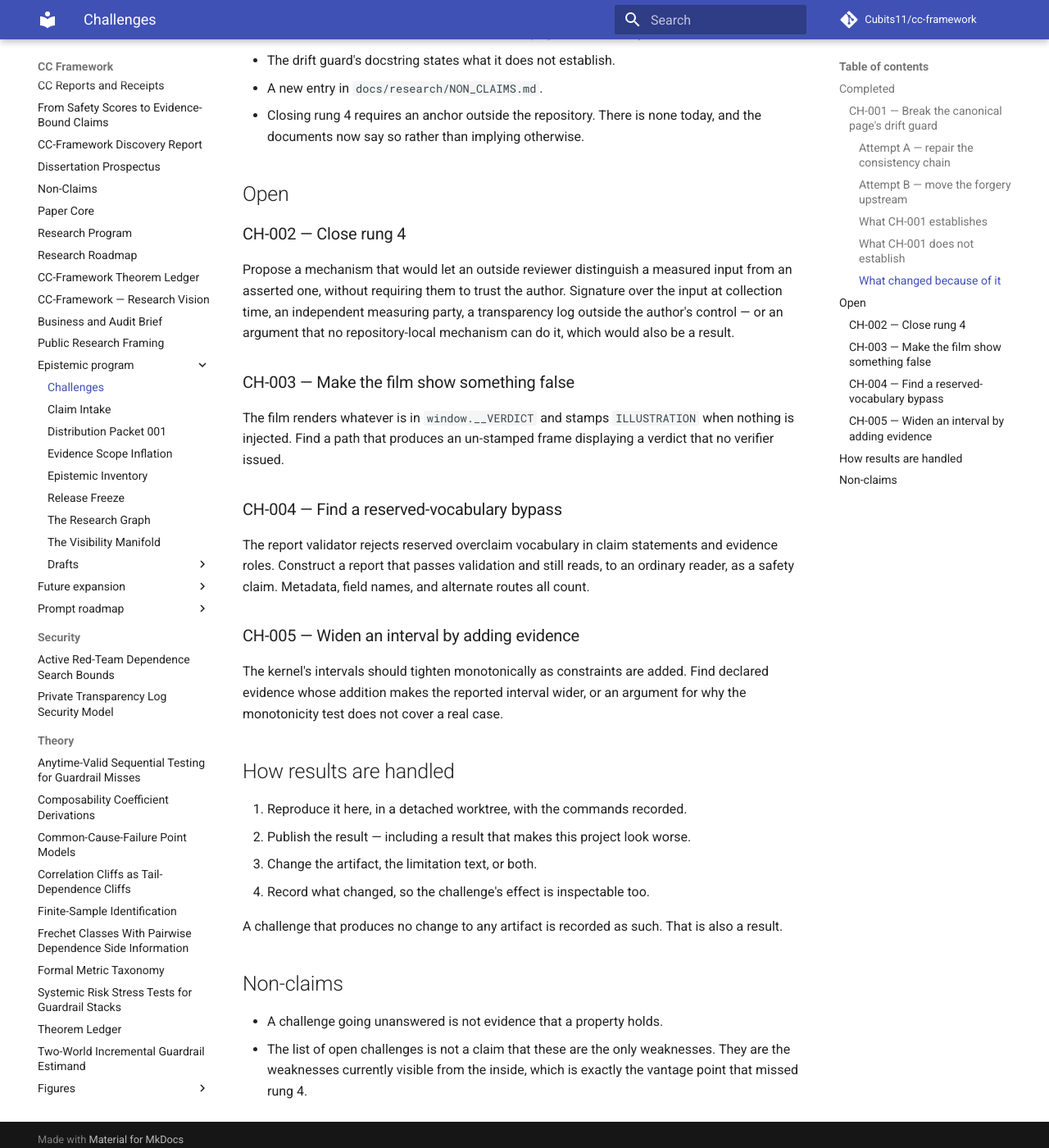
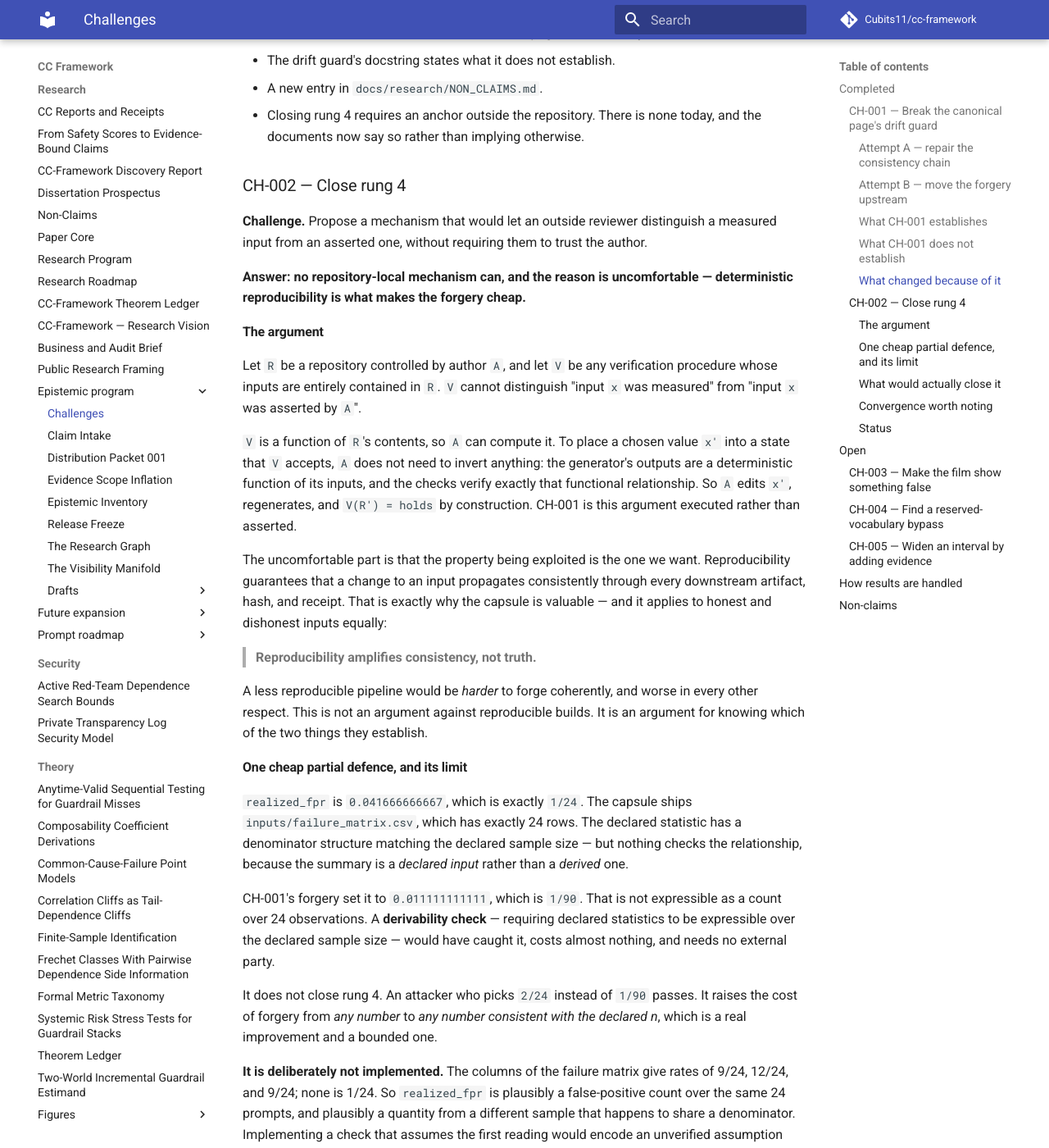
Before and after one commit to Cubits11/cc-framework, an MkDocs documentation site: the page built from docs/research/epistemic-program/challenges.md, in a window 1280 px wide and 1400 px high, scrolled down 1946 px. Shown: the whole window at 82% size. Built offline with MkDocs 1.6.1 and Material for MkDocs 9.7.7, drawn with Linux system fonts in a browser that asks for light colours; comment, search, counter and statistics services are not loaded; some of the changed text lies outside the part shown.

Commit message:
docs(research): answer CH-002 — reproducibility amplifies consistency, not truth
CH-002 asked whether an outside reviewer can distinguish a measured input from
an asserted one without trusting the author. The answer is no, for a reason
worth stating plainly: any repository-local check is a function of repository
contents, and deterministic regeneration lets the author construct a state the
check accepts by editing an input and rebuilding. No inversion required. CH-001
is that argument executed.

The uncomfortable part is that the exploited property is the one we want.
Reproducibility guarantees a change propagates consistently through every
artifact, hash, and receipt - for honest and dishonest inputs alike.

Also records a cheap partial defence and why it is deliberately not implemented.
realized_fpr is exactly 1/24 and the shipped failure matrix has exactly 24 rows,
so a derivability check would have caught CH-001's 1/90 forgery. But no column
of that matrix has rate 1/24, so what the field denotes is not established.
Implementing the check would encode an unverified assumption about its meaning -
the same error class this program is about, committed while defending against
it. Establish the denotation first.

Names the three anchors that would actually close it, ranked by cost, and
records that none is implemented.

```diff
--- a/docs/research/epistemic-program/challenges.md
+++ b/docs/research/epistemic-program/challenges.md
@@ -77,15 +77,95 @@
 - Closing rung 4 requires an anchor outside the repository. There is none today,
   and the documents now say so rather than implying otherwise.
 
-## Open
-
 ### CH-002 — Close rung 4
 
-Propose a mechanism that would let an outside reviewer distinguish a measured
-input from an asserted one, without requiring them to trust the author. Signature
-over the input at collection time, an independent measuring party, a
-transparency log outside the author's control — or an argument that no
-repository-local mechanism can do it, which would also be a result.
+**Challenge.** Propose a mechanism that would let an outside reviewer
+distinguish a measured input from an asserted one, without requiring them to
+trust the author.
+
+**Answer: no repository-local mechanism can, and the reason is uncomfortable —
+deterministic reproducibility is what makes the forgery cheap.**
+
+#### The argument
+
+Let `R` be a repository controlled by author `A`, and let `V` be any
+verification procedure whose inputs are entirely contained in `R`. `V` cannot
+distinguish "input `x` was measured" from "input `x` was asserted by `A`".
+
+`V` is a function of `R`'s contents, so `A` can compute it. To place a chosen
+value `x'` into a state that `V` accepts, `A` does not need to invert anything:
+the generator's outputs are a deterministic function of its inputs, and the
+checks verify exactly that functional relationship. So `A` edits `x'`,
+regenerates, and `V(R') = holds` by construction. CH-001 is this argument
+executed rather than asserted.
+
+The uncomfortable part is that the property being exploited is the one we want.
+Reproducibility guarantees that a change to an input propagates consistently
+through every downstream artifact, hash, and receipt. That is exactly why the
+capsule is valuable — and it applies to honest and dishonest inputs equally:
+
+> **Reproducibility amplifies consistency, not truth.**
+
+A less reproducible pipeline would be *harder* to forge coherently, and worse in
+every other respect. This is not an argument against reproducible builds. It is
+an argument for knowing which of the two things they establish.
+
+#### One cheap partial defence, and its limit
+
+`realized_fpr` is `0.041666666667`, which is exactly `1/24`. The capsule ships
+`inputs/failure_matrix.csv`, which has exactly 24 rows. The declared statistic
+has a denominator structure matching the declared sample size — but nothing
+checks the relationship, because the summary is a *declared input* rather than a
+*derived* one.
+
+CH-001's forgery set it to `0.011111111111`, which is `1/90`. That is not
+expressible as a count over 24 observations. A **derivability check** — requiring
+declared statistics to be expressible over the declared sample size — would have
+caught it, costs almost nothing, and needs no external party.
+
+It does not close rung 4. An attacker who picks `2/24` instead of `1/90` passes.
+It raises the cost of forgery from *any number* to *any number consistent with
+the declared n*, which is a real improvement and a bounded one.
+
+**It is deliberately not implemented.** The columns of the failure matrix give
+rates of 9/24, 12/24, and 9/24; none is 1/24. So `realized_fpr` is plausibly a
+false-positive count over the same 24 prompts, and plausibly a quantity from a
+different sample that happens to share a denominator. Implementing a check that
+assumes the first reading would encode an unverified assumption about what the
+field means — the same error class this whole program is about, committed in the
+act of defending against it. The correct next step is to establish what the field
+denotes, then check it.
+
+#### What would actually close it
+
+Ranked by cost, each closing a different threat:
+
+| Anchor | Closes | Leaves open |
+| --- | --- | --- |
+| Timestamp the input at collection (RFC 3161, a transparency log) | Fabricating or revising an input *after seeing results* | Fabricating it at collection time |
+| Signature by the measuring instrument or a second party | Binding the value to someone other than its writer | Trust in that party |
+| Independent replication | Measurement itself | Nothing — but it is a social process, not a mechanism |
+
+Only the third establishes measurement, and it is definitionally not
+repository-local. The first is the cheapest and maps precisely onto
+preregistration: freeze the protocol, and the input, before the observation.
+
+#### Convergence worth noting
+
+This is the same shape as the attestation boundary in the
+[eight-week plan](../future-expansion/eight-week-plan.md): an enclave attests a
+measurement, App Attest validates an app instance, C2PA binds an assertion to an
+artifact — and none of them establishes that the assertion is true. Rung 4 is
+that boundary, met from the reproducible-build direction instead of the
+hardware-attestation direction. Two tracks, one wall.
+
+#### Status
+
+Partially answered. The impossibility argument is stated and demonstrated; the
+anchors are named and **none is implemented**. CH-002 stays open for anyone who
+can refute the argument or implement the first anchor.
+
+## Open
 
 ### CH-003 — Make the film show something false
 
```
Also changed, not shown: docs/research/epistemic-program/evidence-scope-inflation.md (+6 -4 lines), docs/research/epistemic-program/release-freeze.md (+9 -3 lines).
